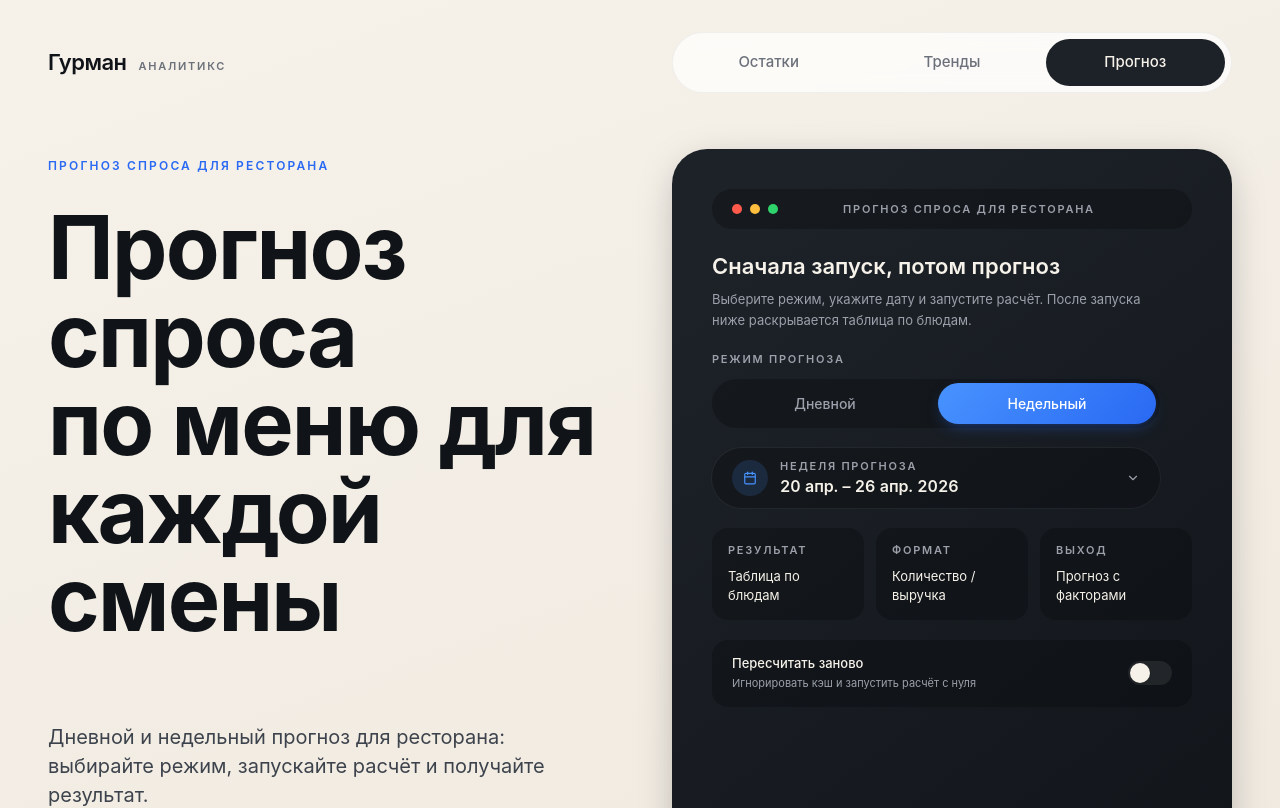
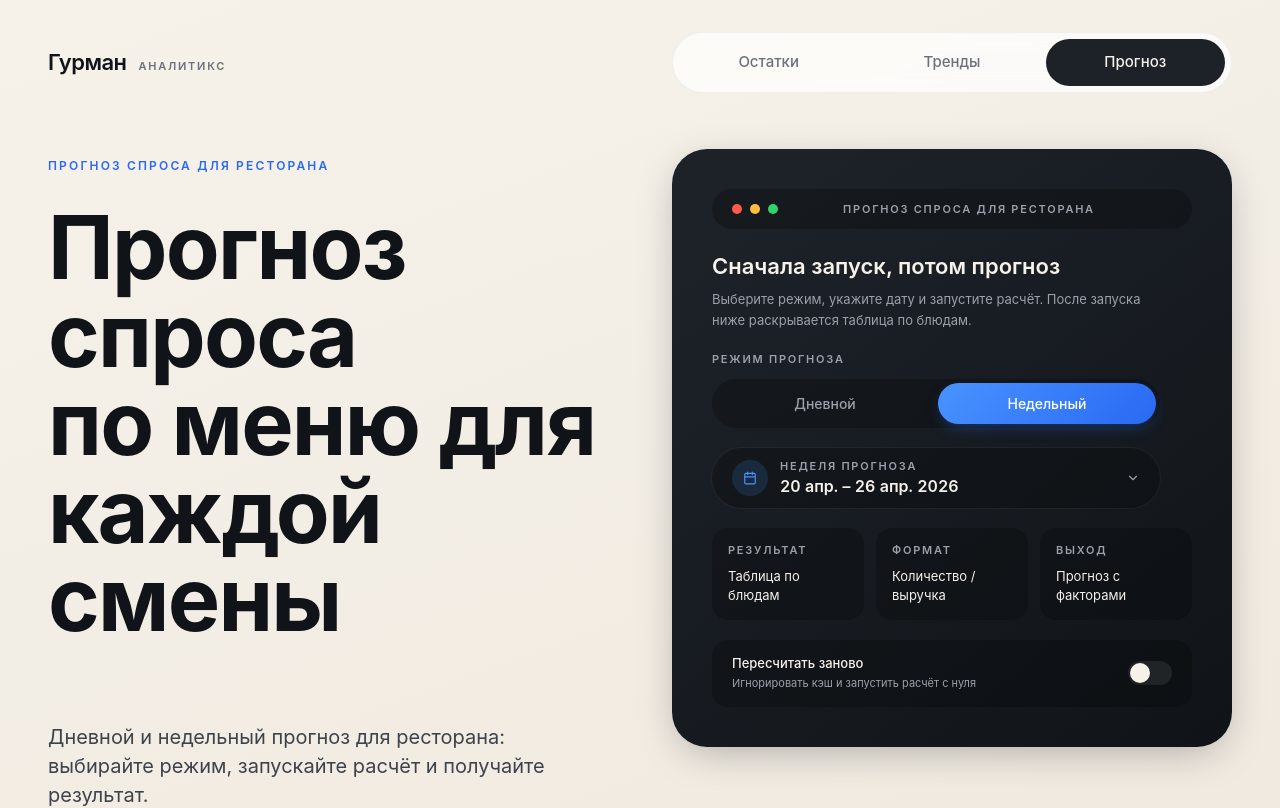
Before and after one commit to JustIkra/sirin-forms, a React (Vite) app in the folder src/frontend/: page / in a window 1280 px wide. Shown: the top 808 px of the page. Built offline with nearby package versions, Linux system fonts and the light colour scheme; no server answers.

Commit message:
Collapse dark panel to its content height: equal vertical and horizontal padding, preserve Hero text rhythm

```diff
--- a/src/frontend/src/App.tsx
+++ b/src/frontend/src/App.tsx
@@ -125,7 +125,7 @@ export default function App() {
     <Layout activePage={page} onNavigate={setPage}>
       {page === 'forecast' && (
         <>
-          <div className="grid grid-cols-1 items-stretch gap-10 pt-6 lg:grid-cols-2 lg:gap-16">
+          <div className="grid grid-cols-1 items-start gap-10 pt-6 lg:grid-cols-2 lg:gap-16">
             <Hero
               eyebrow="ПРОГНОЗ СПРОСА ДЛЯ РЕСТОРАНА"
               title={
```
